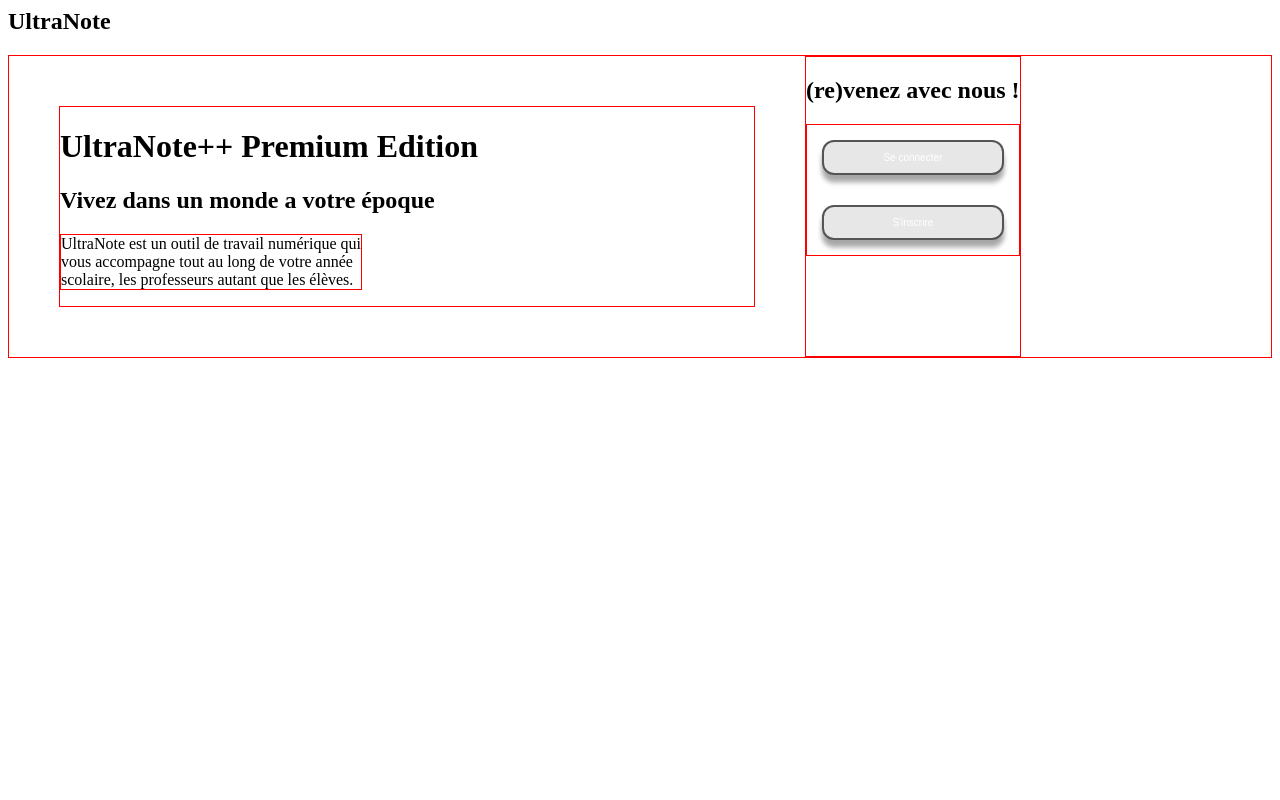
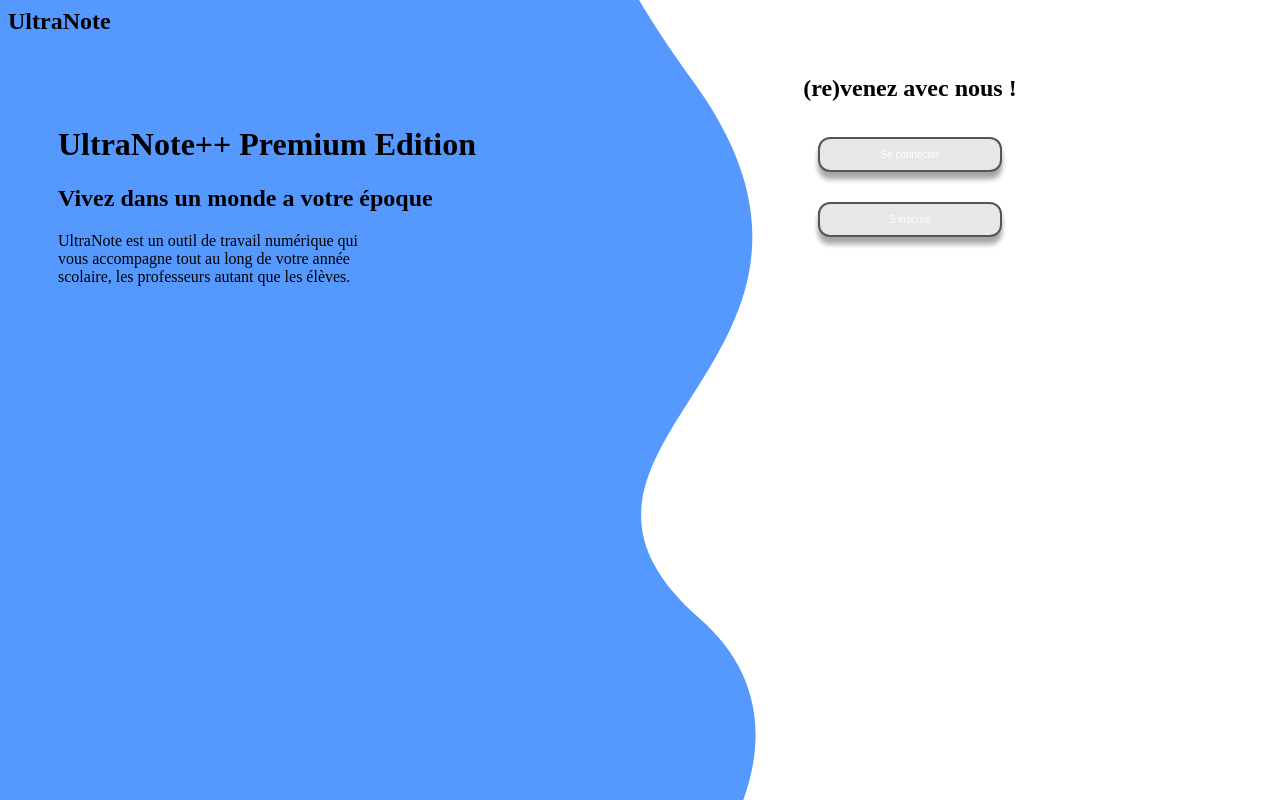
Before and after one commit to nath54/projet_nsi_2, a PHP site: page / in a window 1280 px wide. Run offline with PHP 8.4, Linux system fonts and the light colour scheme.

Commit message:
add wavy background

```diff
--- a/ultra_note_premium/css/index.css
+++ b/ultra_note_premium/css/index.css
@@ -22,29 +22,28 @@
 
 
 #accueil{
-    border: 1px solid red;
+    /*border: 1px solid red;*/
     display:flex;
     flex-direction: row;
 }
 
 .box1{
-    border: 1px solid red;
+    /*border: 1px solid red;*/
     margin: 50px;
     width: 55%;
 }
 
 .box2{
-
-    border: 1px solid red;
+    /*border: 1px solid red;*/
 }
 
 .buttons_acc{
-    border: 1px solid red;
+    /*border: 1px solid red;*/
     display:flex;
     flex-direction: column;
 }
 .text_moyen{
-    border: 1px solid red;
+    /*border: 1px solid red;*/
     word-wrap: normal;
     max-width: 300px;
 }
@@ -85,3 +84,12 @@
     font-size: 10px;
     transition-duration: 0.4s;
   }
+
+html{
+    width: 100%;
+    height: 100%;
+    background-image: url(../res/bg.svg);
+    background-size: 100% 100%;
+    background-position: -80px 0;
+    background-repeat: no-repeat;
+}
--- a/ultra_note_premium/index.php
+++ b/ultra_note_premium/index.php
@@ -16,6 +16,9 @@
         <!-- Acceuil -->
         <div id="accueil">
             <div class="box1">
+                <div class="wave">
+                </div>
+
                 <h1>UltraNote++ Premium Edition</h1>
                 <h2>Vivez dans un monde a votre époque</h2>
                 <p class="text_moyen">UltraNote est un outil de travail numérique qui vous accompagne tout au long de votre année scolaire, les professeurs autant que les élèves.</p>
@@ -30,7 +33,7 @@
         </div>
         <!-- Connection -->
         <div id="divconnect">
-            <button class="bt_disconect" onclick="to_acceuil();">X</button>
+            <button class="bt_disconect" onclick="to_accueil();">X</button>
             <form id="fconnect" name="fconnect", method="POST", action="includes/connection.php" >
                 <h2>Connection</h2>
                 <div >
@@ -48,7 +51,7 @@
         </div>
         <!-- Inscription -->
         <div id="divinscription">
-            <button class="bt_disconect" onclick="to_acceuil();">X</button>
+            <button class="bt_disconect" onclick="to_accueil();">X</button>
             <form id="finscription" name="finscription", method="POST", action="includes/inscription.php" >
                 <h2>Enregistrez vous ! </h2>
                 <div >
```
Also changed, not shown: ultra_note_premium/res/bg.svg (added).
